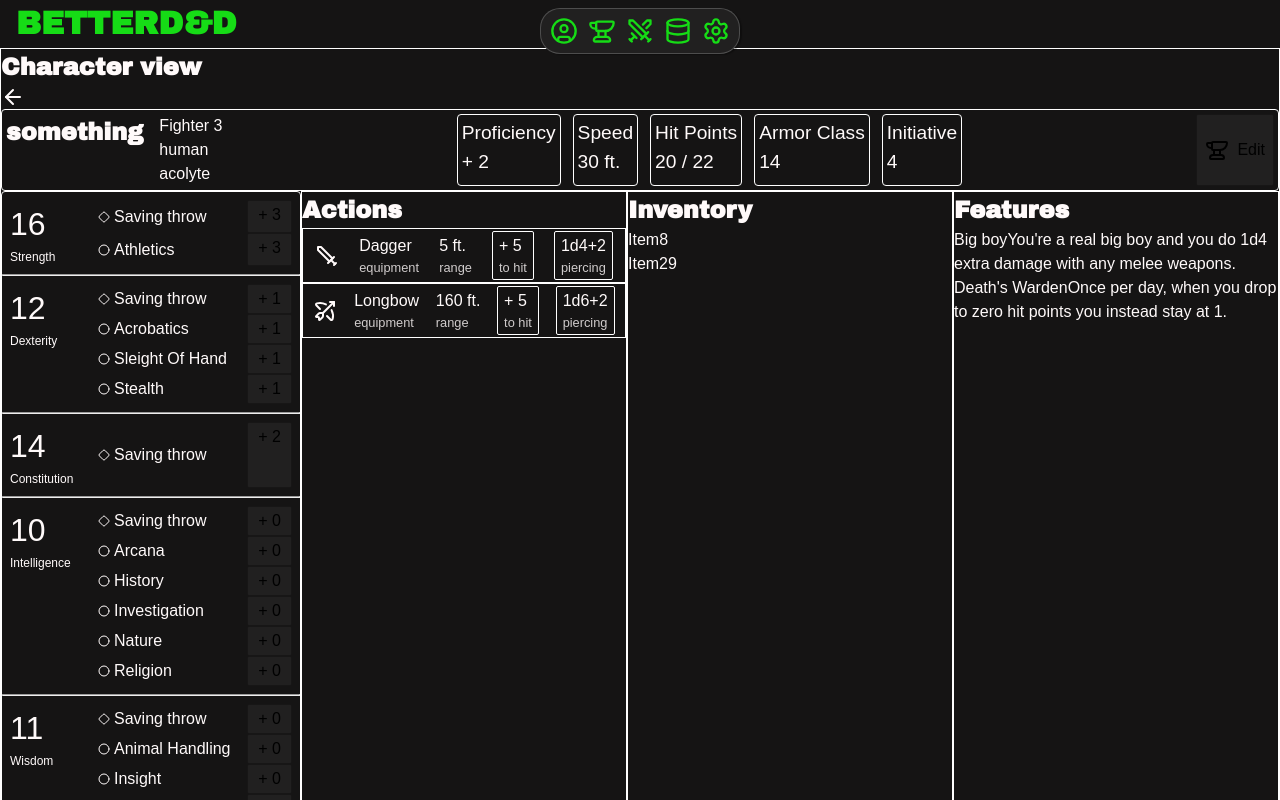
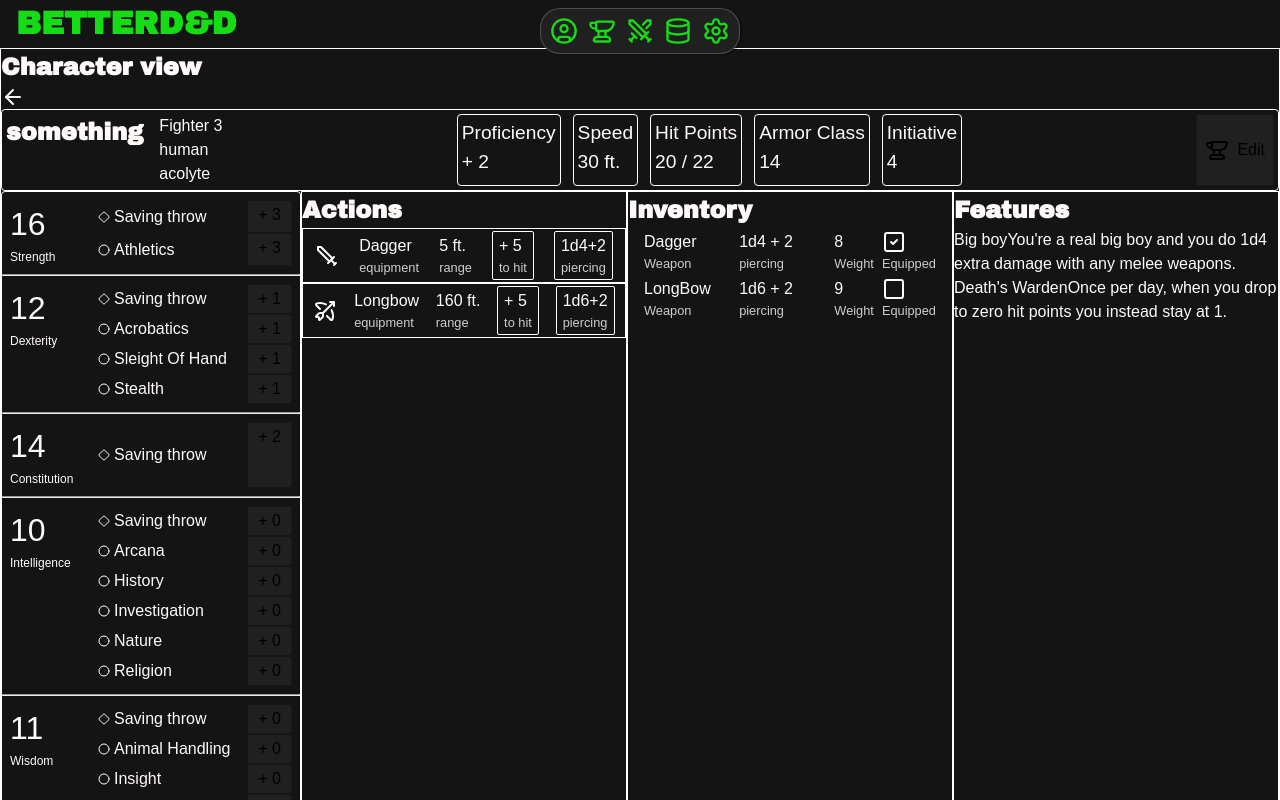
Before and after one commit to rogit31/dnd-combat-simulator, a Next.js app: page /view-character/1 in a window 1280 px wide. Shown: the top 800 px of the page. Built offline with nearby package versions, Linux system fonts and the light colour scheme; a web font is replaced by a local one.

Commit message:
Added a basic item rendering component
Took 46 minutes

```diff
--- a/app/globals.css
+++ b/app/globals.css
@@ -120,6 +120,12 @@ main{
   padding: 1rem;
 }
 
+/*---------------------global classes-------------------*/
+.label{
+  opacity: .8;
+  font-size: 0.8rem;
+}
+
 @media (prefers-color-scheme: dark) {
   html {
     color-scheme: dark;
--- /dev/null
+++ b/app/view-character/[id]/ItemDisplay.module.css
@@ -0,0 +1,18 @@
+.wrapper{
+    padding: 2px 16px;
+}
+.topRow{
+    display: grid;
+    grid-template-columns: 2fr 2fr 1fr 1fr;
+}
+
+.labelGroup{
+    display: flex;
+    flex-direction: column;
+
+    span{
+        opacity: .8;
+        font-size: .8rem;
+    }
+
+}
--- /dev/null
+++ b/app/view-character/[id]/ItemDisplay.tsx
@@ -0,0 +1,52 @@
+import React from 'react';
+import styles from './ItemDisplay.module.css'
+import {Square, SquareCheck} from "lucide-react";
+
+type ItemProps = {
+    itemId: number,
+    itemName: string,
+    itemWeight: number,
+    itemType: string,
+    range: number,
+    equipped: boolean,
+    damage: {
+    n: number,
+        d: number,
+        flatBonus: number,
+        type: string
+    }
+}
+
+//TODO: Add equip action here
+
+function ItemDisplay({ item } : {item: ItemProps}) {
+    return (
+        <div className={styles.wrapper}>
+            <div className={styles.topRow}>
+
+                <div className={styles.labelGroup}>
+                    {item.itemName}
+                    <span>{item.itemType}</span>
+                </div>
+
+                <div className={styles.labelGroup}>
+                    {item.damage.n}d{item.damage.d} + {item.damage.flatBonus}
+                    <span>{item.damage.type}</span>
+                </div>
+
+                <div className={styles.labelGroup}>
+                    {item.itemWeight}
+                    <span>Weight</span>
+                </div>
+
+                <div className={styles.labelGroup}>
+                    {item.equipped ? <SquareCheck/> : <Square/>}
+                    <span>Equipped</span>
+                </div>
+
+            </div>
+        </div>
+    );
+}
+
+export default ItemDisplay;
--- a/app/view-character/[id]/page.tsx
+++ b/app/view-character/[id]/page.tsx
@@ -6,6 +6,7 @@ import styles from './page.module.css';
 import {AbilityScores, abilityToSkills, SkillProficiencies} from "@/types";
 import SkillDisplay from "@/app/view-character/[id]/SkillDisplay";
 import ActionDisplay from "@/app/view-character/[id]/ActionDisplay";
+import ItemDisplay from "@/app/view-character/[id]/ItemDisplay";
 
 interface CharacterProps {
     params: Promise<{ id: number }>;
@@ -79,18 +80,37 @@ const jsonData = {
     "inventory": [
         {
             "itemId": 1,
-            "itemName": "Item",
+            "itemName": "Dagger",
+            "itemType": "Weapon",
+            "range": 5,
+            "equipped": true,
+            "damage": {
+                "n": 1,
+                "d": 4,
+                "flatBonus": 2,
+                "type": "piercing"
+            },
             "itemWeight": 8
         },
         {
             "itemId": 2,
-            "itemName": "Item2",
+            "itemName": "LongBow",
+            "itemType": "Weapon",
+            "range": 160,
+            "equipped": false,
+            "damage": {
+                "n": 1,
+                "d": 6,
+                "flatBonus": 2,
+                "type": "piercing"
+            },
             "itemWeight": 9
         }
     ],
     "proficiencies": [
         {"proficiencyId": 1, "proficiencyName": "Light Armor", "category": "Armor"},
-        {"proficiencyId": 2, "proficiencyName": "Quarterstaff", "category": "Weapon"}
+        {"proficiencyId": 2, "proficiencyName": "Quarterstaff", "category": "Weapon"},
+        {"proficiencyId": 3, "proficiencyName": "Dagger", "category": "Weapon"}
     ],
     "features": [
         {
@@ -249,8 +269,7 @@ async function Page({params}: CharacterProps) {
                         <h2>Inventory</h2>
                         {jsonData.inventory.map((item) => (
                             <div key={item.itemId}>
-                                {item.itemName}
-                                {item.itemWeight}
+                                <ItemDisplay item={item}/>
                             </div>
                         ))}
                     </div>
```
